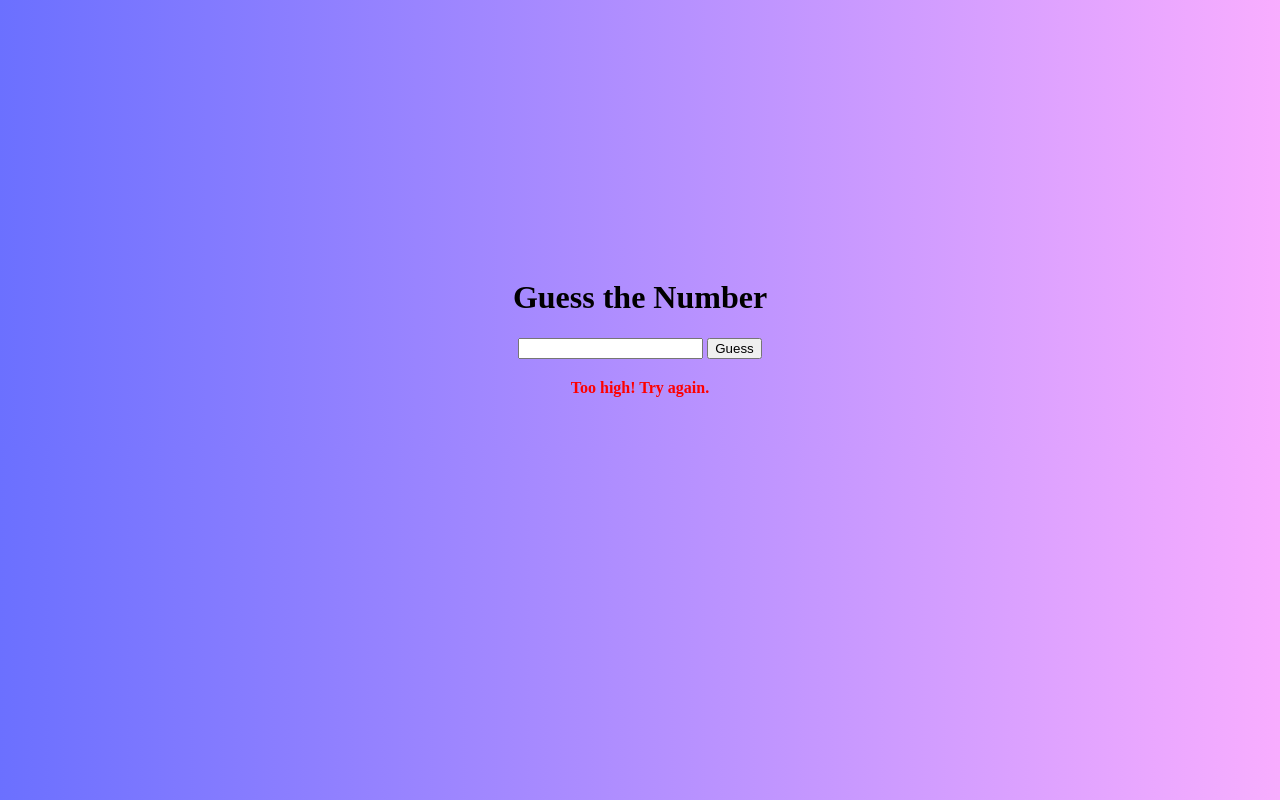
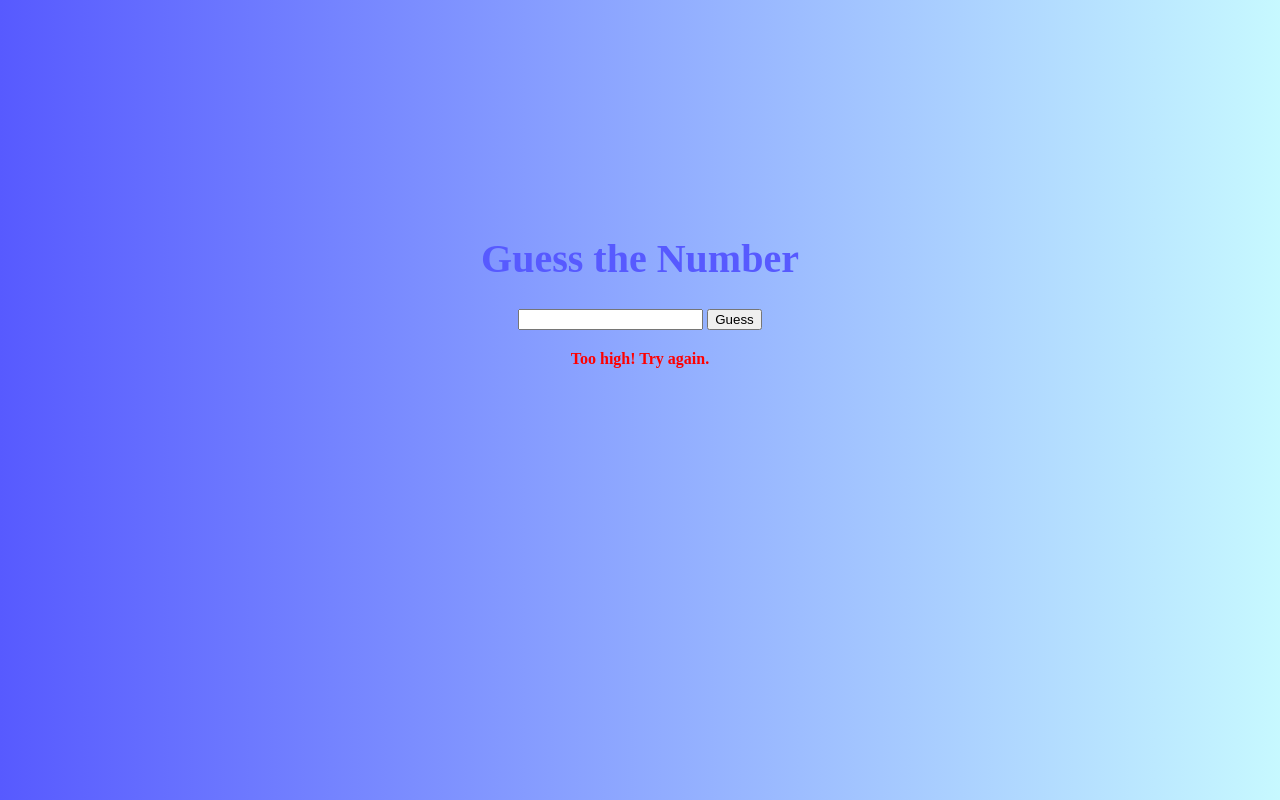
Before and after one commit to rhuang32/des157a, a plain HTML site: page exp/experiment2.html in a window 1280 px wide. Both pictures are taken after a click on the button "Guess". Drawn offline with Linux system fonts and the light colour scheme.

Commit message:
initial origin

```diff
--- a/exp/experiment2.html
+++ b/exp/experiment2.html
@@ -8,12 +8,14 @@
             font-family: 'Manrope';
             text-align: center;
             padding: 20px;
-            padding-top: 250px;
-            background: hsla(238, 100%, 71%, 1);
-
-        background: linear-gradient(90deg, hsla(238, 100%, 71%, 1) 0%, hsla(295, 100%, 84%, 1) 100%);
+            background: linear-gradient(90deg, #575aff 0%, hsla(187, 100%, 89%, 1) 100%);
+            padding-top: 200px;
         }
-        #message {
+        h1 {
+            color: #575aff;
+            font-size: 2.5rem;
+        }
+        #message, #reward {
             margin: 20px;
             font-weight: bold;
         }
@@ -24,28 +26,50 @@
     <input type="number" id="guess-input">
     <button onclick="checkGuess()">Guess</button>
     <div id="message"></div>
+    <div id="reward"></div>
 
     <script>
-    // I created a simple number guessing game where the player tries to guess a random number
+    // My second Js experiment is a number guessing game that rewards the player with a random food treat
 
-    // Generate a random number between 1 and 10
+    var foodTreats = [
+        'Pizza',
+        'Ice Cream',
+        'Chocolate Cake',
+        'Burger',
+        'Sushi',
+        'Tacos',
+        'Pancakes',
+        'Smoothie',
+        'Cookies',
+        'Fruit Salad'
+    ];
+
     var targetNumber = Math.floor(Math.random() * 10) + 1;
-    let attempts = 0;
+    var attempts = 0;
 
     function checkGuess() {
         var guessInput = document.getElementById('guess-input');
         var messageDiv = document.getElementById('message');
+        var rewardDiv = document.getElementById('reward');
         var userGuess = parseInt(guessInput.value);
 
         attempts++;
 
-        if (userGuess === targetNumber) { // Correct guess
+        if (userGuess === targetNumber) {
             messageDiv.textContent = `Congratulations! You guessed right in ${attempts} attempts!`;
             messageDiv.style.color = 'green';
+
+            var randomTreat = foodTreats[Math.floor(Math.random() * foodTreats.length)];
+            rewardDiv.textContent = `Thanks for playing! Treat yourself to some ${randomTreat}! 🍽️`;
+            rewardDiv.style.color = 'blue';
+
+            // Disable further guessing
+            guessInput.disabled = true;
+            document.querySelector('button').disabled = true;
         } else if (userGuess < targetNumber) {
             messageDiv.textContent = 'Too low! Try again.';
             messageDiv.style.color = 'red';
-        } else {   // userGuess > targetNumber
+        } else {
             messageDiv.textContent = 'Too high! Try again.';
             messageDiv.style.color = 'red';
         }
```
